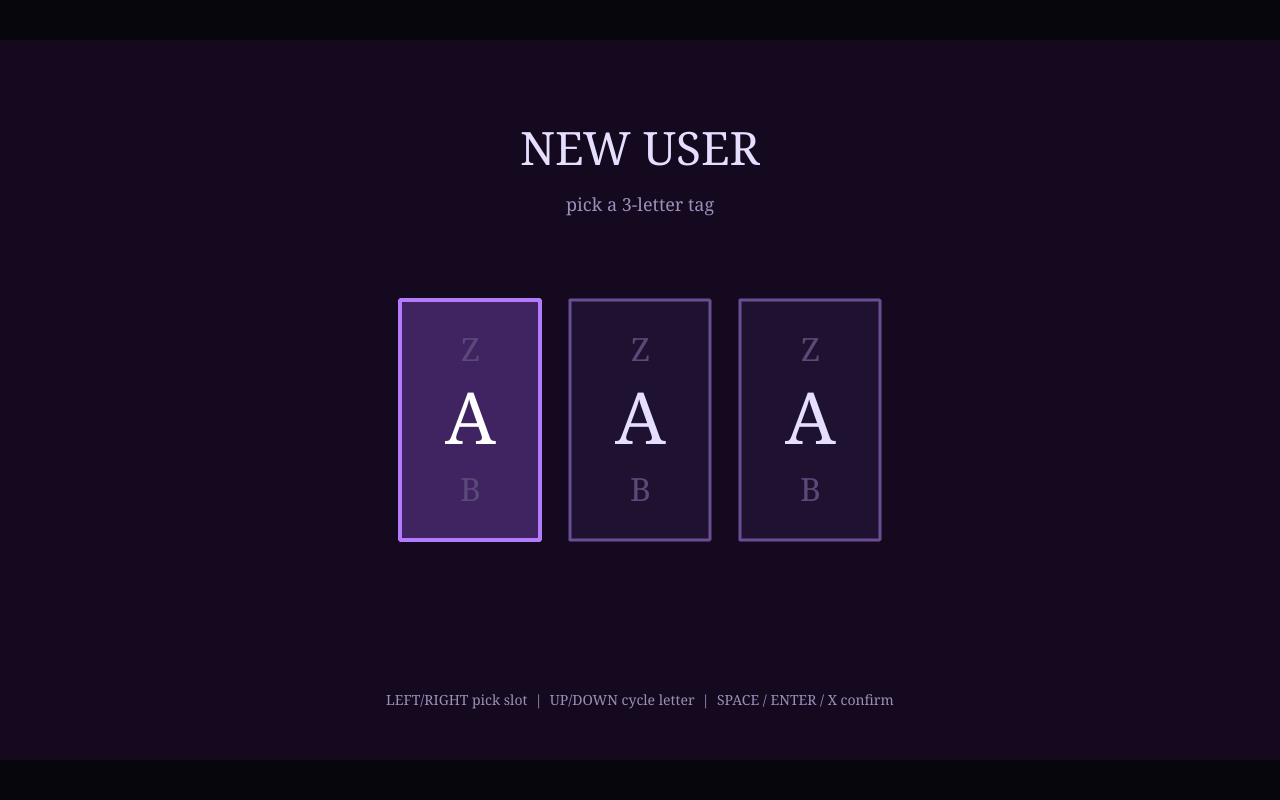
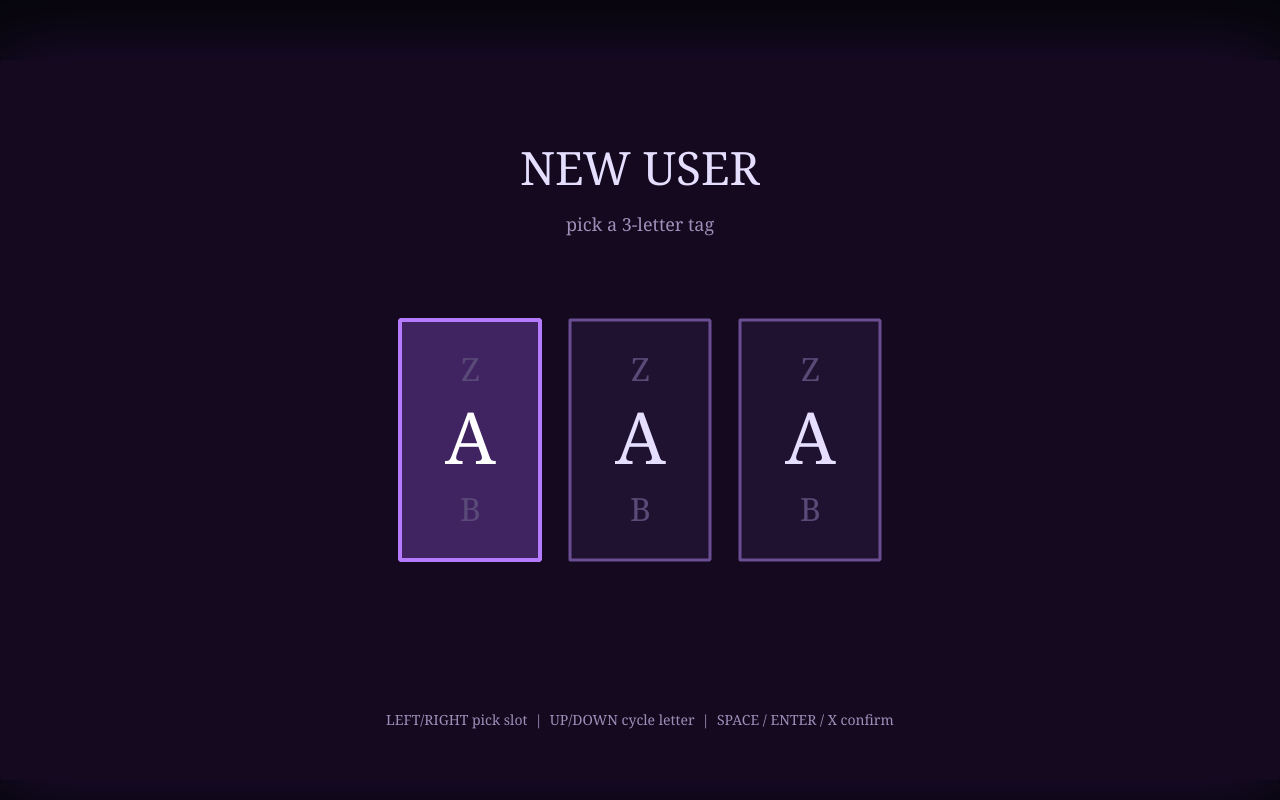
Before and after one commit to Enliven-Empathy/lionn-night-prowler, a website built with Vite: page game/index.html in a window 1280 px wide. Built offline with nearby package versions, Linux system fonts and the light colour scheme; animation ran at ten frames a second; files whose address does not match are found by name.

Commit message:
feat(parkour): 7 new rooms + Tier-1 stabilization fixes
Parkour content
- 12 authored rooms total (was 5). New rooms in rotation order:
    6.  WALL CHUTE      d2  wall-jump endurance
    7.  POLE PARADE     d2  pole-top precision (4 alternating poles)
    8.  SPIKE PIT       d2  timed double-jump over cycling spikes
    9.  DOUBLE BRIDGE   d2  chained crouch passages on stacked bridges
    10. SLAM CHAIN      d3  three perches each with a dummy below
    11. SLIDE ZIGZAG    d3  chained slide poles with mid catch platform
    12. FINAL CHAMBER   d3  full chain — wall-chute exit (vs room 5's slide exit)
- Pacing: 1+2 (d1 tutorial), 3-4 (d2), 5 (d3 first peak), 6-9 (d2 variety),
  10-12 (d3 mastery wave). After 12 it loops back to 1.

Tier-1 stabilization (from the bug report)
- B8: index.html. #game fills the viewport (position:fixed, inset:0)
  so Phaser's CENTER_BOTH centers against the full window, not against
  a shrink-wrapped div. Symmetric letterbox on Mac viewports.
- B10: BadgesScene tiles now render the badge description directly on
  each tile (dimmed for locked, full color for unlocked) so the kid
  sees the unlock goal without scrubbing focus. Tile height bumped
  100→110 to fit. Status row uses ✓/— glyphs.
- B12: F3, G, H added to keyboard.capture so the debug, gamepad-debug,
  and hitbox toggles route to Phaser instead of being eaten by Chrome
  (F3 maps to "find next" by default).

Bundle: index-CAUSuaRI.js

```diff
--- a/game/index.html
+++ b/game/index.html
@@ -18,18 +18,26 @@
         height: 100%;
       }
       body {
+        min-height: 100vh;
+        overflow: hidden;
+      }
+      /* Game container fills the viewport so Phaser's CENTER_BOTH scaling
+         centers the canvas against the full window — not against a
+         shrink-wrapped div. Fixes the asymmetric letterbox the bug
+         report flagged on Mac viewports. */
+      #game {
+        position: fixed;
+        inset: 0;
         display: flex;
         align-items: center;
         justify-content: center;
-        min-height: 100vh;
-      }
-      #game {
-        box-shadow: 0 0 80px rgba(120, 40, 200, 0.25);
-        border-radius: 4px;
-        overflow: hidden;
+        background: #07060c;
       }
       canvas {
         display: block;
+        box-shadow: 0 0 80px rgba(120, 40, 200, 0.25);
+        border-radius: 4px;
+        outline: none;
       }
     </style>
   </head>
--- a/game/src/levels/parkour/rooms/index.ts
+++ b/game/src/levels/parkour/rooms/index.ts
@@ -4,19 +4,35 @@ import { room02_low_bridge } from './room02_low_bridge';
 import { room03_slam_tower } from './room03_slam_tower';
 import { room04_slide_tower } from './room04_slide_tower';
 import { room05_gauntlet } from './room05_gauntlet';
+import { room06_wall_chute } from './room06_wall_chute';
+import { room07_pole_parade } from './room07_pole_parade';
+import { room08_spike_pit } from './room08_spike_pit';
+import { room09_double_bridge } from './room09_double_bridge';
+import { room10_slam_chain } from './room10_slam_chain';
+import { room11_slide_zigzag } from './room11_slide_zigzag';
+import { room12_final_chamber } from './room12_final_chamber';
 
 /**
  * Curated room sequence. ParkourLevel walks this list in order and
- * loops back to the start. The order is the difficulty ramp:
+ * loops back to the start. The first 5 rooms are the original curated
+ * tutorial-to-mastery curve; the next 7 add mid-tier variety and a
+ * second wave of mastery rooms before the loop:
  *
- *   1. STAIRS — pure climb (tutorial)
- *   2. LOW BRIDGE — crouch passage
- *   3. SLAM TOWER — ground pound on enemy
- *   4. SLIDE TOWER — slide pole + spike threat
- *   5. THE GAUNTLET — full chain
+ *   1.  STAIRS        d1   pure climb tutorial
+ *   2.  LOW BRIDGE    d1   crouch passage
+ *   3.  SLAM TOWER    d2   ground pound on enemy
+ *   4.  SLIDE TOWER   d2   slide pole + spike threat
+ *   5.  THE GAUNTLET  d3   full chain (slide finish)  ← first peak
+ *   6.  WALL CHUTE    d2   wall-jump endurance
+ *   7.  POLE PARADE   d2   pole-top precision
+ *   8.  SPIKE PIT     d2   timed double-jump over hazard
+ *   9.  DOUBLE BRIDGE d2   chained crouch passages
+ *  10.  SLAM CHAIN    d3   repeated ground-pound rhythm
+ *  11.  SLIDE ZIGZAG  d3   chained slide poles
+ *  12.  FINAL CHAMBER d3   full chain (wall-chute finish) ← second peak
  *
- * After room 5 the kid loops back to room 1 — they're now masters and
- * the easier rooms become breather sections that reset the rhythm.
+ * After room 12 the kid loops back to room 1 — the easier rooms
+ * become breather sections between mastery runs.
  *
  * Adding a new room:
  *   1. Author it as a TS file under this folder.
@@ -28,5 +44,12 @@ export const PARKOUR_ROOMS: ParkourRoom[] = [
   room02_low_bridge,
   room03_slam_tower,
   room04_slide_tower,
-  room05_gauntlet,
+  room05_gauntlet,        // first hard room — reward for completing 4 builds
+  room06_wall_chute,
+  room07_pole_parade,
+  room08_spike_pit,
+  room09_double_bridge,
+  room10_slam_chain,
+  room11_slide_zigzag,
+  room12_final_chamber,   // mastery-level finale before the rotation loops
 ];
--- /dev/null
+++ b/game/src/levels/parkour/rooms/room06_wall_chute.ts
@@ -0,0 +1,31 @@
+import { ParkourRoom } from '../types';
+
+/**
+ * Room 6 — WALL CHUTE
+ *
+ * Teaches: sustained wall-jumping. Two parallel vertical walls forming
+ * a 78 px chute (matching WALL_TOWER.wallGapPx so the wall-jump arc is
+ * tuned). The kid walks under the walls at ground level (150 px gap),
+ * jumps up between them, then alternates wall-jumps to climb to the
+ * top reward.
+ *
+ * Difficulty 2 — straight wall-jump endurance. No combat or hazards;
+ * pure movement focus.
+ */
+export const room06_wall_chute: ParkourRoom = {
+  id: 'wall_chute',
+  width: 640,
+  difficulty: 2,
+  segments: [
+    { x: 0, y: 640, w: 640, h: 80, kind: 'ground' },
+    // Left wall.
+    { x: 270, y: 290, w: 22, h: 200, kind: 'wall' },
+    // Right wall — 78 px gap inside the chute.
+    { x: 370, y: 290, w: 22, h: 200, kind: 'wall' },
+  ],
+  collectibles: [
+    { x: 320, y: 600, tier: 1 },     // sits at chute floor — early reward
+    { x: 320, y: 400, tier: 2 },     // mid-chute, requires entering
+    { x: 320, y: 250, tier: 3 },     // top of chute, requires the climb
+  ],
+};
--- /dev/null
+++ b/game/src/levels/parkour/rooms/room07_pole_parade.ts
@@ -0,0 +1,34 @@
+import { ParkourRoom } from '../types';
+
+/**
+ * Room 7 — POLE PARADE
+ *
+ * Teaches: pole-top precision. Four vertical 22 px poles in a row at
+ * alternating heights. Climb each pole via wall-jumping its side, top-
+ * step onto the narrow flat top (the existing climbLedge centering
+ * code straddles narrow rects), then jump-step to the next pole's
+ * top. Tier-3 reward atop the rightmost pole.
+ *
+ * Difficulty 2. Top-to-top jumps are 120 px horizontal × ~60 vertical
+ * — comfortable single jumps even with wobbly aim. The kid's reward
+ * is the rhythm of the chain rather than any single hard maneuver.
+ */
+export const room07_pole_parade: ParkourRoom = {
+  id: 'pole_parade',
+  width: 640,
+  difficulty: 2,
+  segments: [
+    { x: 0, y: 640, w: 640, h: 80, kind: 'ground' },
+    // 4 poles, alternating top heights. All bases rest on ground (h = 640 - top).
+    { x: 100, y: 460, w: 22, h: 180, kind: 'pole' },
+    { x: 220, y: 400, w: 22, h: 240, kind: 'pole' },
+    { x: 340, y: 460, w: 22, h: 180, kind: 'pole' },
+    { x: 460, y: 400, w: 22, h: 240, kind: 'pole' },
+  ],
+  collectibles: [
+    { x: 111, y: 430, tier: 1 },     // above pole 1 top
+    { x: 231, y: 370, tier: 2 },     // above pole 2 top
+    { x: 351, y: 430, tier: 2 },     // above pole 3 top
+    { x: 471, y: 370, tier: 3 },     // above pole 4 top — reward
+  ],
+};
--- /dev/null
+++ b/game/src/levels/parkour/rooms/room08_spike_pit.ts
@@ -0,0 +1,31 @@
+import { ParkourRoom } from '../types';
+
+/**
+ * Room 8 — SPIKE PIT
+ *
+ * Teaches: timed double-jump over hazards. A wide cycling spike row
+ * splits the floor; a single small floating platform mid-pit forces a
+ * timed double-jump (or wall-jump-equivalent) to cross. The spike
+ * cycle is offset so the kid sees both states during transit.
+ *
+ * Floor stays continuous (no death pit) — falling into the spike row
+ * costs HP rather than killing instantly, keeping the room
+ * non-lethal even on a botched timing.
+ */
+export const room08_spike_pit: ParkourRoom = {
+  id: 'spike_pit',
+  width: 640,
+  difficulty: 2,
+  segments: [
+    { x: 0, y: 640, w: 640, h: 80, kind: 'ground' },
+    // Stepping platform mid-pit (above the spikes).
+    { x: 280, y: 520, w: 80, h: 18, kind: 'platform' },
+  ],
+  spikes: [
+    { x: 320, y: 640, width: 220, phaseOffsetMs: 600 },
+  ],
+  collectibles: [
+    { x: 320, y: 480, tier: 2 },     // above the mid-platform — mid-jump grab
+    { x: 540, y: 600, tier: 3 },     // far end, after the crossing
+  ],
+};
--- /dev/null
+++ b/game/src/levels/parkour/rooms/room09_double_bridge.ts
@@ -0,0 +1,37 @@
+import { ParkourRoom } from '../types';
+
+/**
+ * Room 9 — DOUBLE BRIDGE
+ *
+ * Teaches: chained crouch passages. Two stacked bridges, each with a
+ * crouch-only overhang at a different X. The kid runs the lower
+ * bridge, crouches under its overhang, exits right, jumps up to the
+ * upper bridge, crouches under its overhang (positioned offset from
+ * the lower one so the crouch timing is different), exits to the
+ * top reward.
+ *
+ * Bridges are 100 px apart vertically — well within single-jump
+ * reach (130). Jump from the right end of bridge 1 lands on bridge
+ * 2's right portion.
+ */
+export const room09_double_bridge: ParkourRoom = {
+  id: 'double_bridge',
+  width: 640,
+  difficulty: 2,
+  segments: [
+    { x: 0, y: 640, w: 640, h: 80, kind: 'ground' },
+    // Lower bridge.
+    { x: 60, y: 540, w: 480, h: 18, kind: 'platform' },
+    // Upper bridge — slight rightward offset so the climb is along the right side.
+    { x: 120, y: 440, w: 500, h: 18, kind: 'platform' },
+  ],
+  overhangs: [
+    { x: 240, bottomY: 500, width: 120 },     // lower bridge: forces crouch in left third
+    { x: 460, bottomY: 400, width: 120 },     // upper bridge: forces crouch near the far right
+  ],
+  collectibles: [
+    { x: 240, y: 520, tier: 1 },     // under lower overhang — crouch to grab
+    { x: 460, y: 420, tier: 1 },     // under upper overhang — crouch to grab
+    { x: 580, y: 410, tier: 3 },     // top right — reward
+  ],
+};
--- /dev/null
+++ b/game/src/levels/parkour/rooms/room10_slam_chain.ts
@@ -0,0 +1,36 @@
+import { ParkourRoom } from '../types';
+
+/**
+ * Room 10 — SLAM CHAIN
+ *
+ * Teaches: repeated ground-pound rhythm. Three small platforms going
+ * up to the right, each with a dummy patrol on the ground directly
+ * below. The kid jumps onto each platform, ground-pounds onto the
+ * patrol, lands on ground, and chains to the next.
+ *
+ * Each slam reinforces the muscle memory: jump → crouch in air →
+ * land on enemy → bounce-up impact → repeat. Top reward sits above
+ * the third (highest) platform so the kid commits to the full chain.
+ */
+export const room10_slam_chain: ParkourRoom = {
+  id: 'slam_chain',
+  width: 640,
+  difficulty: 3,
+  segments: [
+    { x: 0, y: 640, w: 640, h: 80, kind: 'ground' },
+    // Three perches going up-and-right.
+    { x: 80,  y: 500, w: 70, h: 18, kind: 'platform' },
+    { x: 260, y: 380, w: 70, h: 18, kind: 'platform' },
+    { x: 440, y: 260, w: 70, h: 18, kind: 'platform' },
+  ],
+  enemies: [
+    { x: 115, y: 600, xMin: 80,  xMax: 150, variant: 'dummy' },
+    { x: 295, y: 600, xMin: 260, xMax: 330, variant: 'dummy' },
+    { x: 475, y: 600, xMin: 440, xMax: 510, variant: 'dummy' },
+  ],
+  collectibles: [
+    { x: 115, y: 470, tier: 1 },     // on perch 1 (claimed pre-slam)
+    { x: 295, y: 350, tier: 2 },     // on perch 2
+    { x: 475, y: 230, tier: 3 },     // on perch 3 — top reward
+  ],
+};
--- /dev/null
+++ b/game/src/levels/parkour/rooms/room11_slide_zigzag.ts
@@ -0,0 +1,43 @@
+import { ParkourRoom } from '../types';
+
+/**
+ * Room 11 — SLIDE ZIGZAG
+ *
+ * Teaches: chained slide-pole control. Climb the left tower; from the
+ * top, descend a zig-zag of two slide poles separated by a small
+ * catch platform. Tier-3 reward atop the climb (claimed before the
+ * descent — the descent is the puzzle, not the goal).
+ *
+ * Tests:
+ *   - Climbing precision (3 stair platforms).
+ *   - Slide-pole entry from a falling-onto trajectory.
+ *   - Pole-to-pole transfer via mid-platform jump.
+ *   - Down/crouch release to drop OFF a pole at the right time.
+ */
+export const room11_slide_zigzag: ParkourRoom = {
+  id: 'slide_zigzag',
+  width: 640,
+  difficulty: 3,
+  segments: [
+    { x: 0, y: 640, w: 640, h: 80, kind: 'ground' },
+    // Left climbing stack.
+    { x: 40,  y: 540, w: 80, h: 18, kind: 'platform' },
+    { x: 180, y: 440, w: 80, h: 18, kind: 'platform' },
+    { x: 320, y: 340, w: 220, h: 18, kind: 'platform' },     // wide top
+    // Mid-descent catch platform between the two slide poles.
+    { x: 380, y: 510, w: 100, h: 18, kind: 'platform' },
+  ],
+  slidePoles: [
+    // Pole 1: descends from top platform's right edge to ~just above
+    // the mid catch platform.
+    { x: 540, topY: 350, height: 160 },
+    // Pole 2: descends from mid catch platform's left edge to ground.
+    { x: 360, topY: 520, height: 110 },
+  ],
+  collectibles: [
+    { x: 80,  y: 510, tier: 1 },
+    { x: 220, y: 410, tier: 2 },
+    { x: 430, y: 310, tier: 3 },     // top of climb — reward
+    { x: 430, y: 480, tier: 1 },     // bonus orb on the catch platform
+  ],
+};
--- /dev/null
+++ b/game/src/levels/parkour/rooms/room12_final_chamber.ts
@@ -0,0 +1,52 @@
+import { ParkourRoom } from '../types';
+
+/**
+ * Room 12 — FINAL CHAMBER (mastery)
+ *
+ * Difficulty 3. Combines the four core mechanics in a single
+ * multi-stage chain:
+ *
+ *   1. Stair up to crouch bridge.
+ *   2. Crouch under low overhang.
+ *   3. Slam-pound a dummy patrol off the perch on the right.
+ *   4. Wall-chute to the top via 2-wall wall-jumping.
+ *   5. Tier-3 reward at the top.
+ *
+ * Distinct from THE GAUNTLET (room 5) by replacing its slide-pole
+ * exit with a wall-chute exit — exercises wall-jump endurance instead
+ * of pole control. The kid sees all four mechanics across rooms 5
+ * and 12 in any rotation.
+ */
+export const room12_final_chamber: ParkourRoom = {
+  id: 'final_chamber',
+  width: 640,
+  difficulty: 3,
+  segments: [
+    { x: 0, y: 640, w: 640, h: 80, kind: 'ground' },
+    // Stage 1: stair.
+    { x: 40, y: 540, w: 80, h: 18, kind: 'platform' },
+    // Stage 2: crouch bridge.
+    { x: 160, y: 540, w: 200, h: 18, kind: 'platform' },
+    // Stage 3: slam-target perch.
+    { x: 400, y: 480, w: 70, h: 18, kind: 'platform' },
+    // Stage 4: wall chute (left wall + right wall, 78 px gap).
+    { x: 510, y: 200, w: 22, h: 320, kind: 'wall' },
+    { x: 610, y: 200, w: 22, h: 320, kind: 'wall' },
+  ],
+  overhangs: [
+    { x: 260, bottomY: 500, width: 120 },
+  ],
+  enemies: [
+    {
+      x: 435, y: 600,
+      xMin: 400, xMax: 470,
+      variant: 'dummy',
+    },
+  ],
+  collectibles: [
+    { x: 90,  y: 510, tier: 1 },     // on stair
+    { x: 260, y: 520, tier: 1 },     // crouch zone
+    { x: 435, y: 450, tier: 2 },     // post-slam
+    { x: 568, y: 250, tier: 3 },     // top of wall chute — final reward
+  ],
+};
--- a/game/src/main.ts
+++ b/game/src/main.ts
@@ -62,6 +62,15 @@ const config: Phaser.Types.Core.GameConfig = {
         Phaser.Input.Keyboard.KeyCodes.THREE,
         Phaser.Input.Keyboard.KeyCodes.FOUR,
         Phaser.Input.Keyboard.KeyCodes.FIVE,
+        // F3 toggles the in-game debug overlay. Without capture, Chrome
+        // intercepts F3 (some browsers map it to "find next") and the
+        // overlay key never reaches Phaser.
+        Phaser.Input.Keyboard.KeyCodes.F3,
+        // F-keys for hitbox/gamepad toggles (G, H below) only need
+        // capture so they're not consumed by extensions; G+H are plain
+        // letters so they capture cleanly.
+        Phaser.Input.Keyboard.KeyCodes.G,
+        Phaser.Input.Keyboard.KeyCodes.H,
       ],
     },
   },
```
Also changed, not shown: game/src/scenes/BadgesScene.ts (+19 -7 lines).
